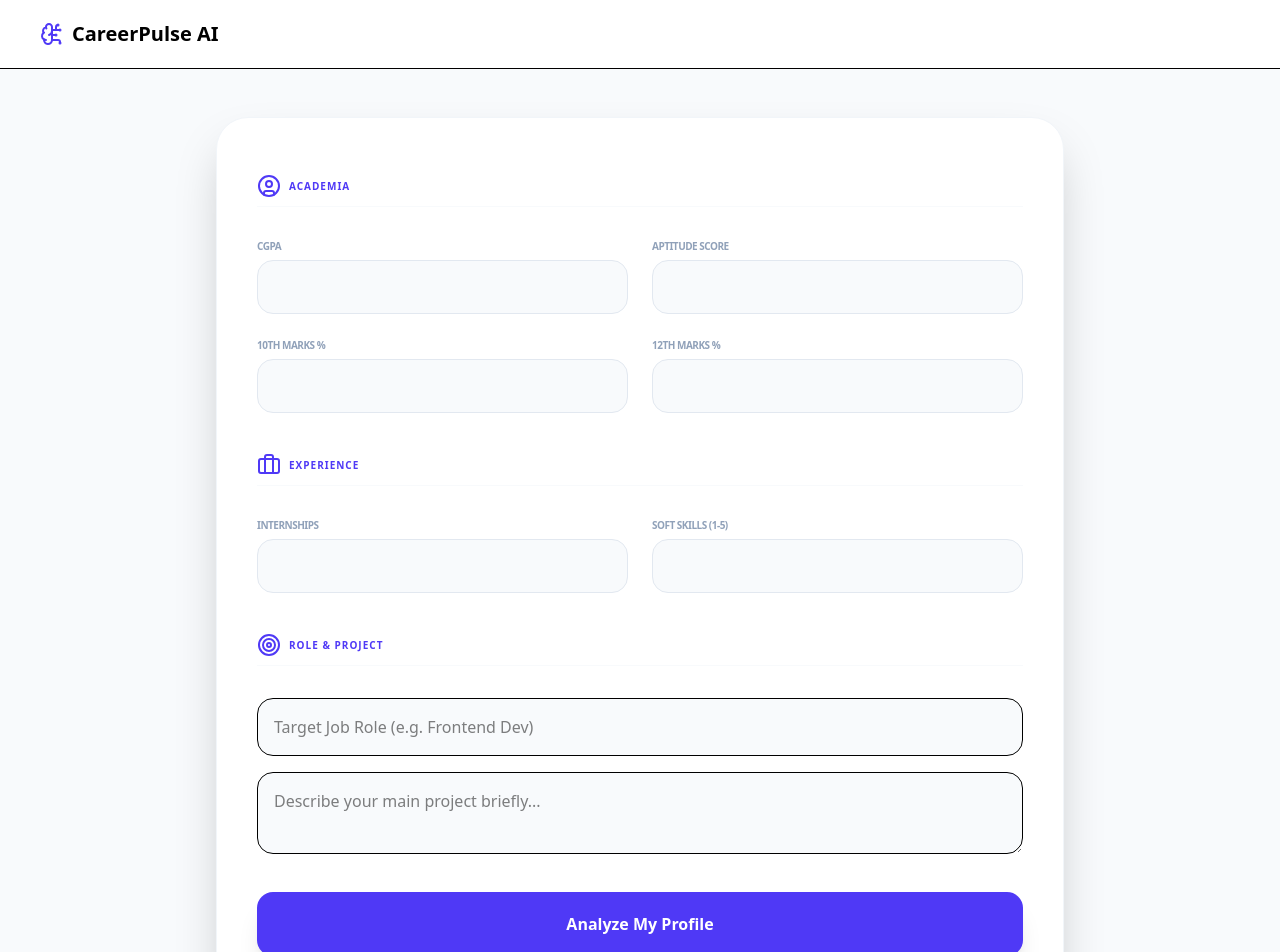
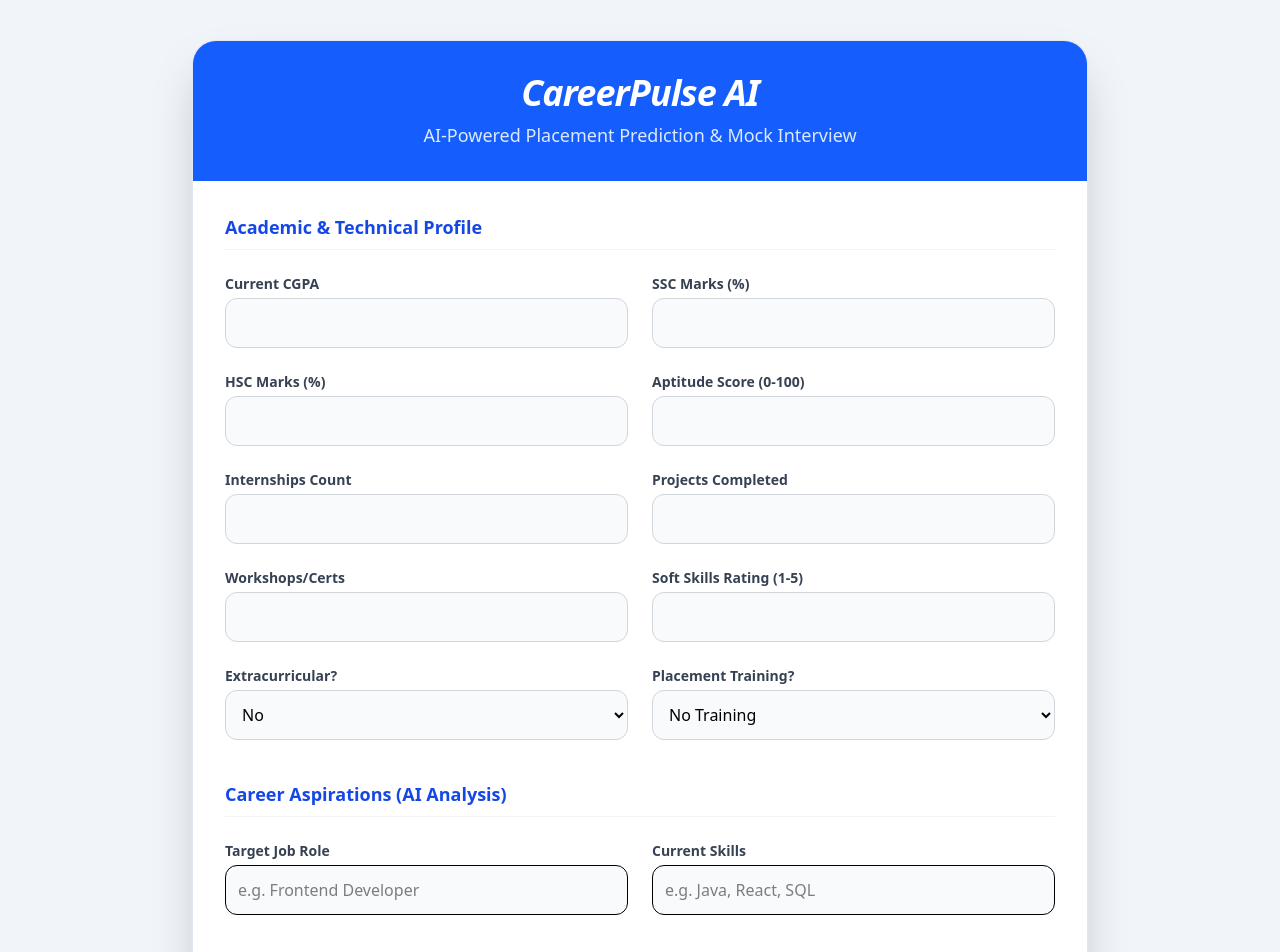
Before and after one commit to priyanka-Ponthala/CareerPulse-AI, a React (Vite) app in the folder client/: page / in a window 1280 px wide. Shown: the top 952 px of the page. Built offline with nearby package versions, Linux system fonts and the light colour scheme.

Commit message:
Updated app.py and app.jsx

```diff
--- a/client/src/App.jsx
+++ b/client/src/App.jsx
@@ -1,167 +1,279 @@
-import React, { useState, useEffect } from 'react';
+import React, { useState } from 'react';
 import axios from 'axios';
-import { motion, AnimatePresence } from 'framer-motion';
-import { BrainCircuit, Target, Mic, ArrowRight, RefreshCcw, LayoutDashboard, MessageSquare, UserCircle, Briefcase, Award, MicOff } from 'lucide-react';
 
 function App() {
-  const [appStep, setAppStep] = useState('input'); // 'input', 'analysis', 'interview', 'report'
-  const [loading, setLoading] = useState(false);
+  // --- STATES ---
   const [formData, setFormData] = useState({
-    cgpa: '', internships: 0, projects: 0, workshops: 0, aptitudeScore: 0, softSkills: 0, extracurricular: 0, placementTraining: 0, ssc_marks: 0, hsc_marks: 0, targetRole: '', userSkills: '', projectDesc: ''
+    cgpa: '', internships: 0, projects: 0, workshops: 0,
+    aptitudeScore: 0, softSkills: 0, extracurricular: 0,
+    placementTraining: 0, ssc_marks: 0, hsc_marks: 0,
+    targetRole: '',
+    userSkills: ''
   });
 
   const [result, setResult] = useState(null);
   const [skillGap, setSkillGap] = useState(null);
+  const [loading, setLoading] = useState(false);
+
+  // Phase 3 States
   const [questions, setQuestions] = useState([]);
-  const [currentQuestionIdx, setCurrentQuestionIdx] = useState(0);
+  const [currentStep, setCurrentStep] = useState(0);
   const [isListening, setIsListening] = useState(false);
   const [transcript, setTranscript] = useState("");
   const [interviewFeedback, setInterviewFeedback] = useState([]);
-  const [startTime, setStartTime] = useState(null);
+  const [interviewLoading, setInterviewLoading] = useState(false);
 
-  const handleChange = (e) => setFormData({ ...formData, [e.target.name]: e.target.value });
+  // --- HANDLERS ---
+  const handleChange = (e) => {
+    setFormData({ ...formData, [e.target.name]: e.target.value });
+  };
 
-  const handleInitialSubmit = async (e) => {
+  const handleSubmit = async (e) => {
     e.preventDefault();
     setLoading(true);
+    setResult(null);
+    setSkillGap(null);
+    setQuestions([]); // Reset interview if re-running
     try {
-      const resP = await axios.post('http://127.0.0.1:5000/predict', formData);
-      const resS = await axios.post('http://127.0.0.1:5000/analyze-skills', formData);
-      setResult(resP.data); setSkillGap(resS.data);
-      setAppStep('analysis');
-    } catch { alert("Backend Error!"); }
+      const resPredict = await axios.post('http://127.0.0.1:5000/predict', formData);
+      setResult(resPredict.data);
+
+      const resSkills = await axios.post('http://127.0.0.1:5000/analyze-skills', {
+        targetRole: formData.targetRole,
+        userSkills: formData.userSkills
+      });
+      setSkillGap(resSkills.data);
+    } catch (error) {
+      alert("Error: Backend server is not responding!");
+    }
     setLoading(false);
   };
 
-  const startInterviewFlow = async () => {
-    setLoading(true);
+  // --- PHASE 3 FUNCTIONS (VOICE & INTERVIEW) ---
+
+  const startInterview = async () => {
+    setInterviewLoading(true);
     try {
-      const res = await axios.post('http://127.0.0.1:5000/generate-questions', formData);
+      const res = await axios.post('http://127.0.0.1:5000/generate-questions', {
+        targetRole: formData.targetRole
+      });
       setQuestions(res.data);
-      setInterviewFeedback([]); setCurrentQuestionIdx(0);
-      setAppStep('interview');
-    } catch { alert("AI Interview Error!"); }
-    setLoading(false);
+      setCurrentStep(0);
+      setInterviewFeedback([]);
+    } catch (error) {
+      alert("Failed to generate interview questions.");
+    }
+    setInterviewLoading(false);
   };
 
-  const startSpeech = () => {
-    const recognition = new (window.SpeechRecognition || window.webkitSpeechRecognition)();
-    recognition.lang = 'en-US'; recognition.continuous = true; recognition.interimResults = true;
-    recognition.onstart = () => { setIsListening(true); setTranscript(""); setStartTime(Date.now()); };
+  const handleVoiceInput = () => {
+    const SpeechRecognition = window.SpeechRecognition || window.webkitSpeechRecognition;
+    if (!SpeechRecognition) {
+      alert("Speech recognition not supported in this browser. Please use Chrome.");
+      return;
+    }
+
+    const recognition = new SpeechRecognition();
+    recognition.lang = 'en-US';
+    recognition.continuous = false;
+
+    recognition.onstart = () => setIsListening(true);
+    recognition.onend = () => setIsListening(false);
     recognition.onresult = (event) => {
-      let text = "";
-      for (let i = event.resultIndex; i < event.results.length; i++) text += event.results[i][0].transcript;
+      const text = event.results[0][0].transcript;
       setTranscript(text);
-      if (text.toLowerCase().includes("thank you")) recognition.stop();
     };
-    recognition.onend = () => setIsListening(false);
+
     recognition.start();
   };
 
-  const handleNextQuestion = async () => {
-    if (transcript.trim().split(" ").length < 3) { alert("Please provide a real answer."); return; }
-    setLoading(true);
-    const wpm = Math.round((transcript.split(" ").length / ((Date.now() - startTime) / 1000)) * 60);
+  const submitAnswer = async () => {
+    setInterviewLoading(true);
     try {
       const res = await axios.post('http://127.0.0.1:5000/evaluate-interview', {
-        question: questions[currentQuestionIdx], answer: transcript, wpm: wpm
+        question: questions[currentStep],
+        answer: transcript
       });
-      const updated = [...interviewFeedback, res.data];
-      setInterviewFeedback(updated);
+
+      setInterviewFeedback([...interviewFeedback, res.data]);
       setTranscript("");
-      if (currentQuestionIdx >= 2) setAppStep('report'); // Stops at 3 questions
-      else setCurrentQuestionIdx(prev => prev + 1);
-    } catch { alert("Evaluation failed!"); }
-    setLoading(false);
+      setCurrentStep(currentStep + 1);
+    } catch (error) {
+      alert("Error evaluating answer. Make sure you spoke clearly!");
+    }
+    setInterviewLoading(false);
   };
 
   return (
-    <div className="min-h-screen bg-[#F8FAFC] font-sans pb-20">
-      <nav className="bg-white border-b px-10 py-5 flex justify-between items-center sticky top-0 z-50">
-        <div className="flex items-center gap-2 cursor-pointer" onClick={() => window.location.reload()}>
-          <BrainCircuit className="text-indigo-600" /> <span className="font-bold text-xl">CareerPulse AI</span>
+    <div className="min-h-screen bg-slate-100 p-4 md:p-10 font-sans flex flex-col items-center">
+      <div className="max-w-4xl w-full bg-white shadow-2xl rounded-3xl overflow-hidden border border-slate-200">
+
+        {/* Header Section */}
+        <div className="bg-blue-600 p-8 text-white text-center">
+          <h1 className="text-4xl font-extrabold tracking-tight italic">CareerPulse AI</h1>
+          <p className="mt-2 text-blue-100 font-medium text-lg">AI-Powered Placement Prediction & Mock Interview</p>
         </div>
-      </nav>
 
-      <main className="max-w-4xl mx-auto px-6 mt-12">
-        <AnimatePresence mode="wait">
-          {appStep === 'input' && (
-            <motion.div initial={{opacity:0, y:10}} animate={{opacity:1, y:0}}>
-              <form onSubmit={handleInitialSubmit} className="bg-white shadow-2xl rounded-[2rem] p-10 space-y-8 border border-slate-100">
-                <div className="grid grid-cols-1 md:grid-cols-2 gap-6">
-                   <SectionHeader icon={<UserCircle/>} title="Academia" />
-                   <FormInput label="CGPA" name="cgpa" step="0.01" onChange={handleChange} />
-                   <FormInput label="Aptitude Score" name="aptitudeScore" onChange={handleChange} />
-                   <FormInput label="10th Marks %" name="ssc_marks" onChange={handleChange} />
-                   <FormInput label="12th Marks %" name="hsc_marks" onChange={handleChange} />
+        {/* Form Section */}
+        <form onSubmit={handleSubmit} className="p-8 grid grid-cols-1 md:grid-cols-2 gap-6">
+          <div className="md:col-span-2 border-b border-slate-100 pb-2">
+            <h2 className="text-lg font-bold text-blue-700">Academic & Technical Profile</h2>
+          </div>
 
-                   <SectionHeader icon={<Briefcase/>} title="Experience" />
-                   <FormInput label="Internships" name="internships" type="number" onChange={handleChange} />
-                   <FormInput label="Soft Skills (1-5)" name="softSkills" type="number" step="0.1" onChange={handleChange} />
+          {[
+            { label: "Current CGPA", name: "cgpa", step: "0.01", placeholder: "e.g. 8.5" },
+            { label: "SSC Marks (%)", name: "ssc_marks", step: "0.1", placeholder: "10th Grade %" },
+            { label: "HSC Marks (%)", name: "hsc_marks", step: "0.1", placeholder: "12th Grade %" },
+            { label: "Aptitude Score (0-100)", name: "aptitudeScore", step: "1", placeholder: "Test Score" },
+            { label: "Internships Count", name: "internships", step: "1", placeholder: "No. of internships" },
+            { label: "Projects Completed", name: "projects", step: "1", placeholder: "No. of projects" },
+            { label: "Workshops/Certs", name: "workshops", step: "1", placeholder: "No. of certifications" },
+            { label: "Soft Skills Rating (1-5)", name: "softSkills", step: "0.1", placeholder: "Rate yourself" },
+          ].map((field) => (
+            <div key={field.name} className="group">
+              <label className="block text-sm font-bold text-gray-700">{field.label}</label>
+              <input
+                type="number" name={field.name} step={field.step} onChange={handleChange}
+                className="w-full mt-1 p-3 border border-gray-300 rounded-xl outline-none focus:ring-2 focus:ring-blue-500 bg-slate-50"
+                required
+              />
+            </div>
+          ))}
 
-                   <SectionHeader icon={<Target/>} title="Role & Project" />
-                   <div className="md:col-span-2 space-y-4">
-                    <input name="targetRole" onChange={handleChange} className="w-full p-4 bg-slate-50 border rounded-2xl outline-none" placeholder="Target Job Role (e.g. Frontend Dev)" required />
-                    <textarea name="projectDesc" onChange={handleChange} className="w-full p-4 bg-slate-50 border rounded-2xl outline-none" placeholder="Describe your main project briefly..." required />
+          <div className="group">
+            <label className="block text-sm font-bold text-gray-700">Extracurricular?</label>
+            <select name="extracurricular" onChange={handleChange} className="w-full mt-1 p-3 border border-gray-300 rounded-xl bg-slate-50">
+              <option value="0">No</option>
+              <option value="1">Yes</option>
+            </select>
+          </div>
+          <div className="group">
+            <label className="block text-sm font-bold text-gray-700">Placement Training?</label>
+            <select name="placementTraining" onChange={handleChange} className="w-full mt-1 p-3 border border-gray-300 rounded-xl bg-slate-50">
+              <option value="0">No Training</option>
+              <option value="1">Completed Training</option>
+            </select>
+          </div>
+
+          <div className="md:col-span-2 border-b border-slate-100 pb-2 mt-4">
+            <h2 className="text-lg font-bold text-blue-700">Career Aspirations (AI Analysis)</h2>
+          </div>
+
+          <div className="md:col-span-1">
+            <label className="block text-sm font-bold text-gray-700">Target Job Role</label>
+            <input type="text" name="targetRole" onChange={handleChange} placeholder="e.g. Frontend Developer" className="w-full mt-1 p-3 border rounded-xl outline-none focus:ring-2 focus:ring-blue-500 bg-slate-50" required />
+          </div>
+
+          <div className="md:col-span-1">
+            <label className="block text-sm font-bold text-gray-700">Current Skills</label>
+            <input type="text" name="userSkills" onChange={handleChange} placeholder="e.g. Java, React, SQL" className="w-full mt-1 p-3 border rounded-xl outline-none focus:ring-2 focus:ring-blue-500 bg-slate-50" required />
+          </div>
+
+          <button type="submit" disabled={loading} className="md:col-span-2 bg-blue-600 text-white font-bold py-4 rounded-2xl hover:bg-blue-700 transition-all shadow-lg disabled:bg-slate-400 mt-4">
+            {loading ? "Analyzing Profile..." : "Analyze Placement & Skill-Gap"}
+          </button>
+        </form>
+
+        {/* Phase 1 & 2 Result Display */}
+        {result && (
+          <div className="p-8 bg-blue-50 border-t-2 border-dashed border-blue-200 text-center animate-in fade-in slide-in-from-bottom-4 duration-500">
+            <h2 className="text-5xl font-black text-blue-600">{result.probability}%</h2>
+            <p className="text-xl text-blue-800 font-semibold italic">Placement Probability</p>
+          </div>
+        )}
+
+        {skillGap && (
+          <div className="p-8 bg-amber-50 border-t-2 border-amber-200 animate-in fade-in duration-700">
+            <h3 className="text-xl font-black text-amber-900 mb-4">🤖 AI Skill-Gap Analysis</h3>
+            <div className="flex flex-wrap gap-2 mb-4">
+              {skillGap.missing_skills.map((skill, index) => (
+                <span key={index} className="bg-white border border-amber-300 text-amber-700 px-4 py-1 rounded-full text-sm font-bold shadow-sm">
+                  + {skill}
+                </span>
+              ))}
+            </div>
+            <p className="p-4 bg-white rounded-xl italic text-amber-700 text-sm border border-amber-200">" {skillGap.advice} "</p>
+
+            {/* START INTERVIEW BUTTON */}
+            {questions.length === 0 && (
+              <button onClick={startInterview} disabled={interviewLoading} className="mt-6 w-full bg-green-600 text-white font-bold py-3 rounded-xl hover:bg-green-700 transition-all">
+                {interviewLoading ? "Generating Questions..." : "Start Voice Mock Interview 🎤"}
+              </button>
+            )}
+          </div>
+        )}
+
+        {/* PHASE 3: INTERVIEW INTERFACE */}
+        {questions.length > 0 && currentStep < questions.length && (
+          <div className="p-8 bg-slate-900 text-white animate-in zoom-in duration-500">
+            <div className="flex justify-between items-center mb-6">
+               <h3 className="text-blue-400 font-bold uppercase tracking-widest text-sm">Question {currentStep + 1} of 3</h3>
+               <div className="h-2 w-32 bg-slate-700 rounded-full overflow-hidden">
+                  <div className="h-full bg-blue-500 transition-all" style={{width: `${((currentStep + 1) / 3) * 100}%`}}></div>
                </div>
             </div>
-                <button type="submit" disabled={loading} className="w-full bg-indigo-600 text-white font-bold py-5 rounded-2xl shadow-xl hover:bg-indigo-700 transition-all">
-                  {loading ? <RefreshCcw className="animate-spin inline mr-2"/> : "Analyze My Profile"}
+
+            <p className="text-2xl font-medium mb-10 leading-relaxed">"{questions[currentStep]}"</p>
+
+            <div className="flex flex-col items-center gap-6">
+              <button
+                onClick={handleVoiceInput}
+                disabled={isListening || interviewLoading}
+                className={`w-24 h-24 rounded-full flex items-center justify-center transition-all shadow-2xl ${isListening ? 'bg-red-500 animate-pulse' : 'bg-blue-600 hover:bg-blue-500'}`}
+              >
+                <span className="text-3xl">{isListening ? "⋯" : "🎤"}</span>
               </button>
-              </form>
-            </motion.div>
+
+              <p className="text-slate-400 text-sm font-medium">{isListening ? "Listening to your answer..." : "Click to start speaking"}</p>
+
+              {transcript && (
+                <div className="w-full p-4 bg-slate-800 rounded-2xl border border-slate-700 animate-in fade-in">
+                  <p className="text-slate-300 italic text-center">" {transcript} "</p>
+                </div>
               )}
 
-          {appStep === 'analysis' && (
-            <motion.div initial={{scale:0.95}} animate={{scale:1}} className="space-y-8">
-               <div className="bg-white p-12 rounded-[2.5rem] shadow-xl flex flex-col md:flex-row items-center gap-10 border border-indigo-50">
-                  <h2 className="text-7xl font-black text-indigo-600">{result?.probability}%</h2>
-                  <p className="text-xl text-slate-500 leading-relaxed text-center md:text-left">Probability of securing a <strong>{formData.targetRole}</strong> role based on your profile analytics.</p>
+              {transcript && !isListening && (
+                <button onClick={submitAnswer} disabled={interviewLoading} className="bg-green-500 text-white px-10 py-3 rounded-full font-bold hover:bg-green-400 transition-all">
+                  {interviewLoading ? "Evaluating..." : "Submit Answer →"}
+                </button>
+              )}
             </div>
-               <div className="bg-amber-50 p-10 rounded-[2.5rem] border border-amber-200">
-                  <h4 className="text-xl font-bold text-amber-900 mb-6 flex items-center gap-2"><LayoutDashboard/> AI Skill-Gap Analysis</h4>
-                  <div className="flex flex-wrap gap-3 mb-8">{skillGap?.missing_skills.map(s => <span key={s} className="bg-white px-5 py-2 rounded-2xl text-sm font-bold text-amber-700 border border-amber-200 shadow-sm">+ {s}</span>)}</div>
-                  <p className="text-amber-800 italic bg-white/50 p-5 rounded-2xl border border-amber-100">" {skillGap?.advice} To improve your project: {skillGap?.project_fix} "</p>
           </div>
-               <button onClick={startInterviewFlow} className="w-full bg-emerald-600 text-white font-black py-6 rounded-3xl shadow-2xl hover:bg-emerald-700 transition-all">Start AI Technical Interview 🎤</button>
-            </motion.div>
         )}
 
-          {appStep === 'interview' && (
-            <motion.div initial={{x:20}} animate={{x:0}} className="bg-slate-900 text-white p-16 rounded-[3rem] text-center shadow-2xl border border-slate-800">
-               <p className="text-indigo-400 font-bold uppercase tracking-widest text-xs mb-10">Question {currentQuestionIdx+1} / 3</p>
-               <h3 className="text-3xl font-medium mb-20 italic">"{questions[currentQuestionIdx]}"</h3>
-               <div className="flex flex-col items-center gap-10">
-                  <button onClick={startSpeech} disabled={isListening} className={`w-28 h-28 rounded-full flex items-center justify-center transition-all ${isListening?'bg-rose-500 animate-pulse shadow-[0_0_30px_rgba(244,63,94,0.5)]':'bg-indigo-600'}`}>
-                    {isListening ? <MicOff size={40}/> : <Mic size={40}/>}
-                  </button>
-                  {transcript && <div className="w-full p-8 bg-slate-800 rounded-3xl italic text-slate-300 border border-slate-700">" {transcript} "</div>}
-                  {transcript && !isListening && <button onClick={handleNextQuestion} className="w-full bg-emerald-500 py-5 rounded-2xl font-bold text-xl">Evaluate & Continue →</button>}
+        {/* PHASE 3: FINAL REPORT CARD */}
+        {currentStep >= questions.length && interviewFeedback.length > 0 && (
+          <div className="p-8 bg-white border-t-4 border-blue-600 animate-in slide-in-from-bottom-10 duration-1000">
+            <h2 className="text-3xl font-black text-center text-blue-800 mb-8 underline decoration-blue-200">Interview Performance Report 📊</h2>
+            <div className="space-y-6">
+              {interviewFeedback.map((item, idx) => (
+                <div key={idx} className="p-6 bg-slate-50 rounded-2xl border border-slate-200 shadow-sm">
+                  <div className="flex justify-between items-start mb-4">
+                    <span className="font-bold text-slate-500 text-xs uppercase tracking-tighter">Question {idx + 1}</span>
+                    <span className="bg-blue-600 text-white px-3 py-1 rounded-lg font-bold text-lg">{item.score}/10</span>
                   </div>
-            </motion.div>
+                  <p className="text-slate-800 font-medium mb-3 italic">"{questions[idx]}"</p>
+                  <p className="text-slate-600 text-sm mb-4 leading-relaxed"><span className="font-bold text-blue-600">Feedback:</span> {item.feedback}</p>
+                  <div className="flex items-center gap-2">
+                    <span className="text-xs font-bold px-3 py-1 bg-red-100 text-red-600 rounded-full">
+                      ⚠️ {item.filler_count} Filler Words (um, uh, like)
+                    </span>
+                  </div>
+                </div>
+              ))}
+            </div>
+            <button onClick={() => window.location.reload()} className="mt-8 w-full py-4 bg-slate-800 text-white font-bold rounded-2xl hover:bg-black transition-all">Retake Interview</button>
+          </div>
         )}
 
-          {appStep === 'report' && (
-            <motion.div initial={{opacity:0}} animate={{opacity:1}} className="space-y-10">
-               <h2 className="text-4xl font-black text-center text-slate-800">Interview Performance Audit</h2>
-               {interviewFeedback.map((item, i) => (
-                 <div key={i} className="bg-white p-8 rounded-[2.5rem] border shadow-sm space-y-4">
-                    <div className="flex justify-between items-center"><span className="text-indigo-600 font-bold uppercase text-xs tracking-widest">Question {i+1} Analytics</span><span className="text-2xl font-black">{item.score}/10</span></div>
-                    <p className="text-slate-800 font-medium italic">"{questions[i]}"</p>
-                    <p className="text-sm text-slate-500 bg-slate-50 p-5 rounded-2xl border"><strong>AI Feedback:</strong> {item.feedback}</p>
-                    <div className="flex gap-4"><span className="bg-rose-50 text-rose-600 px-4 py-2 rounded-xl text-xs font-bold border border-rose-100 uppercase">Hesitations: {item.filler_count}</span><span className="bg-emerald-50 text-emerald-600 px-4 py-2 rounded-xl text-xs font-bold border border-emerald-100 uppercase">Fluency: {item.wpm} WPM</span></div>
       </div>
-               ))}
-               <button onClick={() => window.location.reload()} className="w-full bg-slate-900 text-white font-bold py-6 rounded-3xl">Restart Assessment</button>
-            </motion.div>
-          )}
-        </AnimatePresence>
-      </main>
+
+      <footer className="mt-12 py-8 text-slate-500 text-sm text-center border-t border-slate-200 w-full max-w-4xl">
+        <p className="font-medium">© 2026 CareerPulse AI - Built with React & Flask</p>
+        <p className="mt-1 text-slate-400 font-bold uppercase tracking-widest text-[10px]">Machine Learning • GenAI • Voice Processing</p>
+      </footer>
     </div>
   );
 }
 
-const SectionHeader = ({ icon, title }) => <div className="md:col-span-2 flex items-center gap-2 text-indigo-600 font-bold border-b border-slate-50 pb-2 mb-2 mt-4">{icon} <span className="uppercase text-[10px] tracking-widest">{title}</span></div>;
-const FormInput = ({ label, name, type="text", step, onChange }) => <div className="flex flex-col gap-1.5"><label className="text-[10px] font-black text-slate-400 uppercase tracking-tighter">{label}</label><input type={type} name={name} step={step} onChange={onChange} className="bg-slate-50 border border-slate-200 p-4 rounded-2xl text-sm outline-none focus:border-indigo-500 transition-all" required /></div>;
-
 export default App;
```
Also changed, not shown: 1 other file (tests, documents, lock files or other folders). Lines whose indentation alone changed are shown as unchanged.
